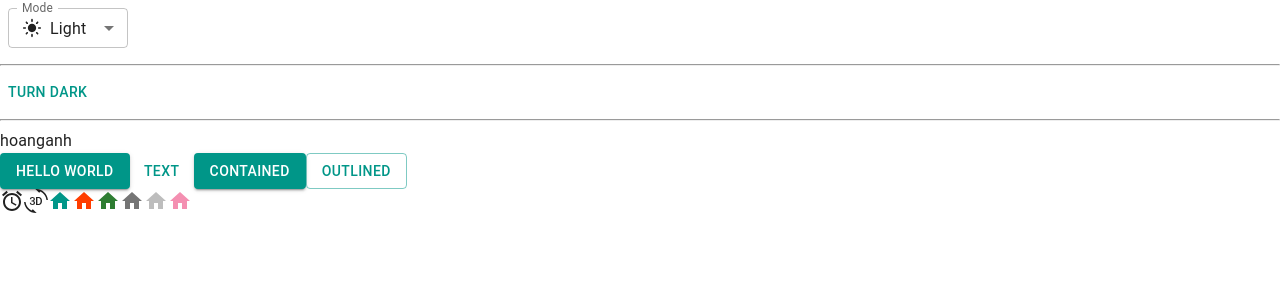
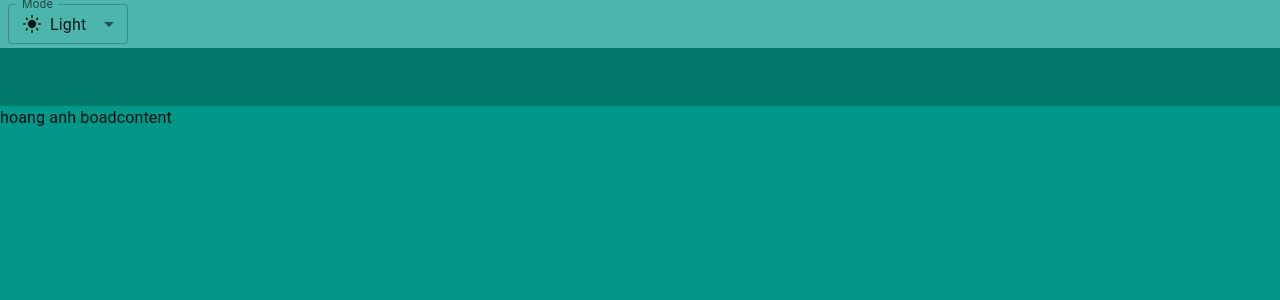
Before and after one commit to tlhoanganh1003/trello-web, a React (Vite) app: page / in a window 1280 px wide. Shown: the top 300 px of the page. Built offline with nearby package versions, Linux system fonts and the light colour scheme.

Commit message:
layout trello web

```diff
--- a/src/App.jsx
+++ b/src/App.jsx
@@ -1,18 +1,14 @@
-import Button from '@mui/material/Button'
-import AccessAlarmIcon from '@mui/icons-material/AccessAlarm'
-import ThreeDRotation from '@mui/icons-material/ThreeDRotation'
-import HomeIcon from '@mui/icons-material/Home'
-import { pink } from '@mui/material/colors'
 import { useColorScheme } from '@mui/material/styles'
-
 import InputLabel from '@mui/material/InputLabel'
 import MenuItem from '@mui/material/MenuItem'
 import FormControl from '@mui/material/FormControl'
 import Select from '@mui/material/Select'
-import Box from '@mui/system/Box';
+import Box from '@mui/system/Box'
 import LightModeIcon from '@mui/icons-material/LightMode'
 import DarkModeOutLinedIcon from '@mui/icons-material/DarkModeOutlined'
 import SettingsBrightnessIcon from '@mui/icons-material/SettingsBrightness'
+import Container from '@mui/material/Container'
+import theme from './theme'
 function ModeSelect() {
   const { mode, setMode } = useColorScheme()
   const handleChange = (event) => {
@@ -36,58 +32,55 @@
             <LightModeIcon fontSize='small'/> Light
           </div>
         </MenuItem>
-
         <MenuItem value="dark">
-        <Box sx={{display:'flex', alignItems: 'center', gap: 1}}>
-          <DarkModeOutLinedIcon fontSize='small'/> Dark
+          <Box sx={{display:'flex', alignItems: 'center', gap: 1}}>
+            <DarkModeOutLinedIcon fontSize='small'/> Dark
           </Box>
         </MenuItem>
-
         <MenuItem value="system">
-        <Box sx={{display:'flex', alignItems: 'center', gap: 1}}>
-          <SettingsBrightnessIcon fontSize='small'/> System
+          <Box sx={{display:'flex', alignItems: 'center', gap: 1}}>
+            <SettingsBrightnessIcon fontSize='small'/> System
           </Box>
         </MenuItem>
       </Select>
     </FormControl>
   )
 }
-function ModeToggle() {
-  const { mode, setMode } = useColorScheme()
-  return (
-    <Button
-      onClick={() => {
-        setMode(mode === 'light' ? 'dark' : 'light')
-      }}
-    >
-      {mode === 'light' ? 'Turn dark' : 'Turn light'}
-    </Button>
-  )
-}
+
 
 function App() {
 
   return (
-    <>
-      <ModeSelect />
-      <hr />
-      <ModeToggle/>
-      <hr />
-      <div>hoanganh</div>
-      <Button variant="contained">Hello world</Button>
-      <Button variant="text">Text</Button>
-      <Button variant="contained">Contained</Button>
-      <Button variant="outlined">Outlined</Button>
-      <br />
-      <AccessAlarmIcon/>
-      <ThreeDRotation/>
-      <HomeIcon color="primary" />
-      <HomeIcon color="secondary" />
-      <HomeIcon color="success" />
-      <HomeIcon color="action" />
-      <HomeIcon color="disabled" />
-      <HomeIcon sx={{ color: pink[200] }} />
-    </>
+    <Container disableGutters maxWidth={false} sx={{ height:'100vh', backgroundColor: 'primary.main' }}>
+      <Box sx={{
+        backgroundColor: 'primary.light',
+        width:'100%',
+        height: (theme) => theme.trello.appBarHeight,
+        display: 'flex',
+        alignItems: 'center'
+      }}>
+        <ModeSelect />
+      </Box>
+      <Box sx={{
+        backgroundColor: 'primary.dark',
+        width:'100%',
+        height: (theme) => theme.trello.boardBarHeight,
+        display: 'flex',
+        alignItems: 'center'
+      }}>
+
+      </Box>
+      <Box sx={{
+        backgroundColor: 'primary.main',
+        width:'100%',
+        height: `calc(100vh - ${ theme.trello.appBarHeight }-${theme.trello.boardBarHeight})`,
+        display: 'flex',
+        alignItems: 'center'
+      }}>
+        hoang anh boadcontent
+      </Box>
+      <Box></Box>
+    </Container>
   )
 }
 
--- a/src/theme.js
+++ b/src/theme.js
@@ -3,6 +3,11 @@
 
 // Create a theme instance.
 const theme = extendTheme({
+  trello: {
+    appBarHeight: '48px',
+    boardBarHeight: '58px',
+  },
+
   colorSchemes: {
     light: {
       palette: {
```
